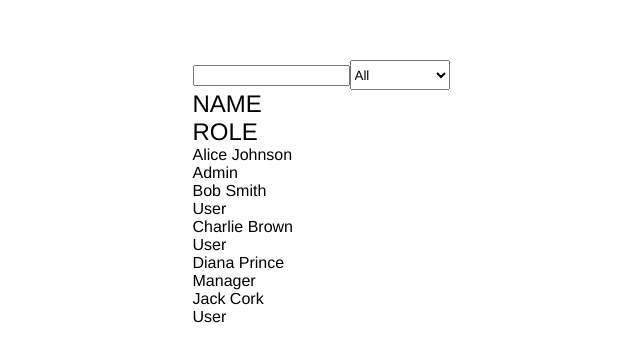
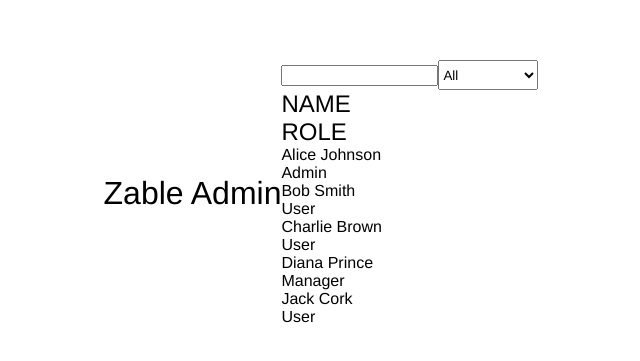
Before and after one commit to SanjeevMidda/search-and-filter, a React (Create React App) app: page / in a window 1280 px wide. Shown: the part 207-568 px from the top of the page, without its empty margins (319-959 px from the left). Built offline with nearby package versions, Linux system fonts and the light colour scheme.

Commit message:
added title into UI

```diff
--- a/src/App.js
+++ b/src/App.js
@@ -33,8 +33,12 @@ function App() {
 
   return (
     <div className="App">
+      <div id="title">
+        <div className="circle"></div>
+        <h1>Zable Admin</h1>
+      </div>
+
       {/* Display user data */}
-
       <div className="mainWrapper">
         <div className="filterContainer">
           <input type="text" />
@@ -73,11 +77,8 @@ function App() {
           </div>
         </div>
       </div>
-
       {/* Controlled inputs */}
-
       {/* Search input */}
-
       {/* Role filter */}
     </div>
   );
```
